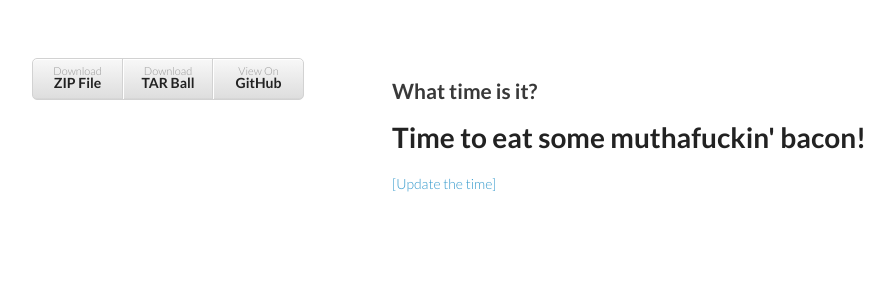
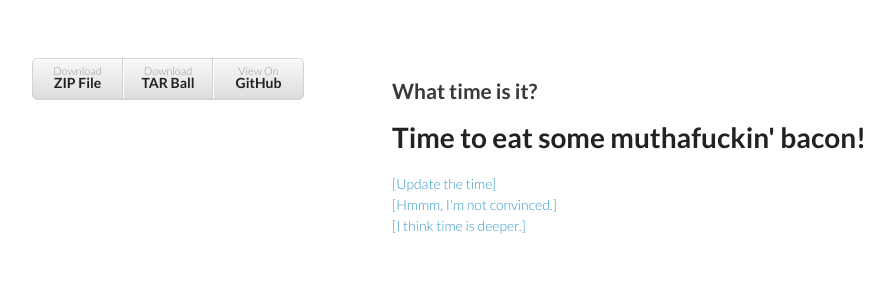
Before and after one commit to DanMeltz/Clocktime, a plain HTML site: page index.html in a window 1280 px wide. Shown: the whole page, without its empty margins (178-1072 px from the left). Drawn offline with Linux system fonts and the light colour scheme.

Commit message:
Added more links

```diff
--- a/index.html
+++ b/index.html
@@ -33,5 +33,10 @@
 <h1>Time to eat some muthafuckin' bacon!</h1>
 
 <a href="index.html">[Update the time]</a>
+<br>
+<a href="http://www.weebls-stuff.com/songs/Pork/">[Hmmm, I'm not convinced.]</a>
+<br>
+<a href="http://www.scribd.com/doc/42700894/Martin-Heidegger-Being-and-Time">[I think time is deeper.]</a>
+
 
 </body>
```
